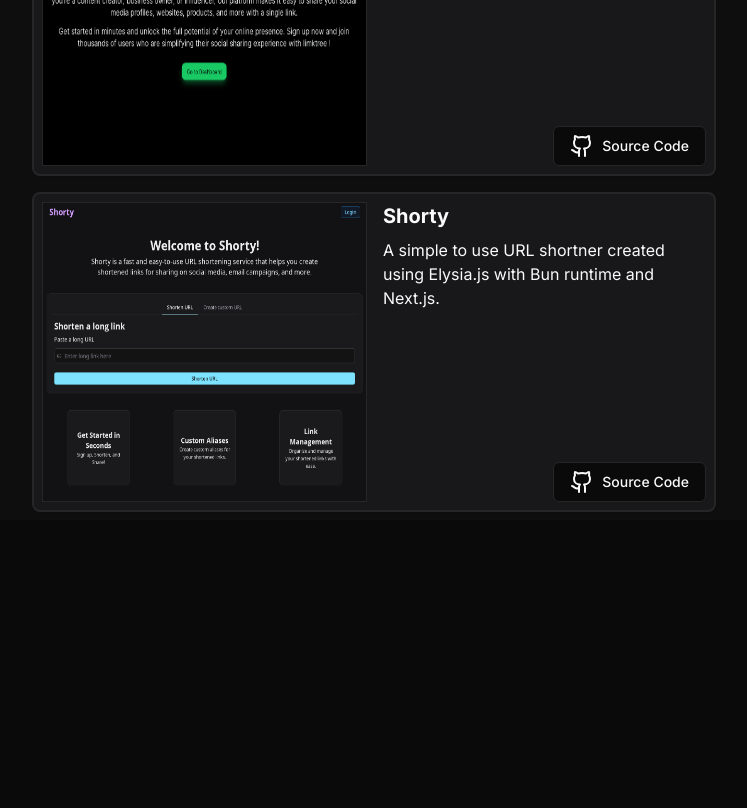
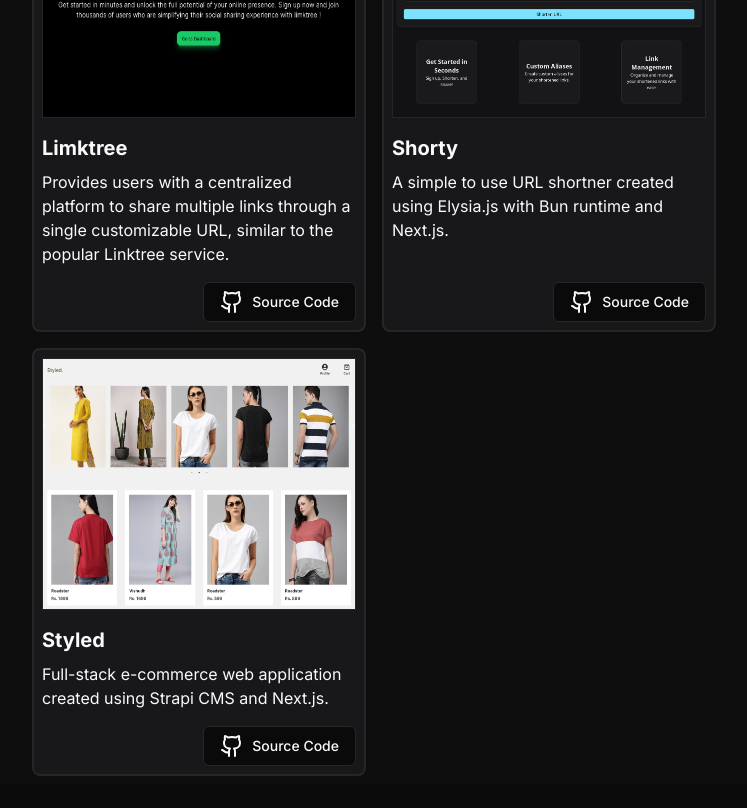
Before and after one commit to SattuSupari21/portfolio-v1, a Next.js app: page / in a window 1280 px wide. Shown: the part 920-1728 px from the top of the page, without its empty margins (266-1013 px from the left). Before the commit the page ends 1464 px from the top, so only its background shows below. Built offline with nearby package versions, Linux system fonts and the light colour scheme.

Commit message:
updated layout of projects page

```diff
--- a/src/components/Projects.tsx
+++ b/src/components/Projects.tsx
@@ -1,43 +1,65 @@
 import { ArrowRight, Github } from "lucide-react"
 import { Card } from "./ui/card"
 import { IconButton } from "./ui/button"
-import { Button } from "./ui/moving-border"
+
+type ProjectType = {
+    image: string,
+    title: string,
+    about: string,
+    sourceCode: string,
+}
+
+const RenderProject = ({ project }: { project: ProjectType }) => {
+    return (
+        <Card className="h-auto flex flex-col gap-4 p-2">
+            <div className="w-full h-full border flex-1">
+                <img src={project.image} alt={project.title} className="w-full h-[250px] object-fill" />
+            </div>
+            <div className="flex-1 flex flex-col justify-between gap-4">
+                <div className="space-y-2">
+                    <p className="text-xl font-bold">{project.title}</p>
+                    <p>{project.about}</p>
+                </div>
+                <IconButton className="ml-auto" variant={'outline'}><Github className="mr-2" /> Source Code</IconButton>
+            </div>
+        </Card>
+    )
+}
+
+const projects = [
+    {
+        id: 1,
+        image: "limktree-home.png",
+        title: "Limktree",
+        about: "Provides users with a centralized platform to share multiple links through a single customizable URL, similar to the popular Linktree service.",
+        sourceCode: "",
+    },
+    {
+        id: 2,
+        image: "shorty-home.png",
+        title: "Shorty",
+        about: "A simple to use URL shortner created using Elysia.js with Bun runtime and Next.js.",
+        sourceCode: "",
+    },
+    {
+        id: 3,
+        image: "styled-home.png",
+        title: "Styled",
+        about: "Full-stack e-commerce web application created using Strapi CMS and Next.js.",
+        sourceCode: "",
+    }
+];
 
 export const Projects = () => {
     return (
         <div>
             <span className="flex items-center gap-2 text-2xl font-medium">Projects<ArrowRight /></span>
-            <div className="mt-6 space-y-4">
-
-                <Card className="h-80 flex gap-4 p-2">
-                    <div className="w-full h-full border flex-1">
-                        <img src="./limktree-home.png" alt="limktree homepage" className="w-full h-full object-fill" />
-                    </div>
-                    <div className="flex-1 flex flex-col justify-between">
-                        <div className="space-y-2">
-                            <p className="text-xl font-bold">Limktree</p>
-                            <p>Provides users with a centralized platform to share multiple links through a single customizable
-                                URL, similar to the popular Linktree service</p>
-                        </div>
-                        <IconButton className="ml-auto" variant={'outline'}><Github className="mr-2" /> Source Code</IconButton>
-
-                    </div>
-                </Card>
-
-                <Card className="h-80 flex gap-4 p-2">
-                    <div className="w-full h-full border flex-1">
-                        <img src="./shorty-home.png" alt="shorty homepage" className="w-full h-full object-fill" />
-                    </div>
-                    <div className="flex-1 flex flex-col justify-between">
-                        <div className="space-y-2">
-                            <p className="text-xl font-bold">Shorty</p>
-                            <p>A simple to use URL shortner created using Elysia.js with Bun runtime and Next.js.</p>
-                        </div>
-                        <IconButton className="ml-auto" variant={'outline'}><Github className="mr-2" /> Source Code</IconButton>
-
-                    </div>
-                </Card>
-
+            <div className="mt-6 grid grid-cols-2 gap-4">
+                {
+                    projects.map(project => {
+                        return <RenderProject project={project} />
+                    })
+                }
             </div>
         </div>
     )
```
Also changed, not shown: public/styled-home.png (added).
